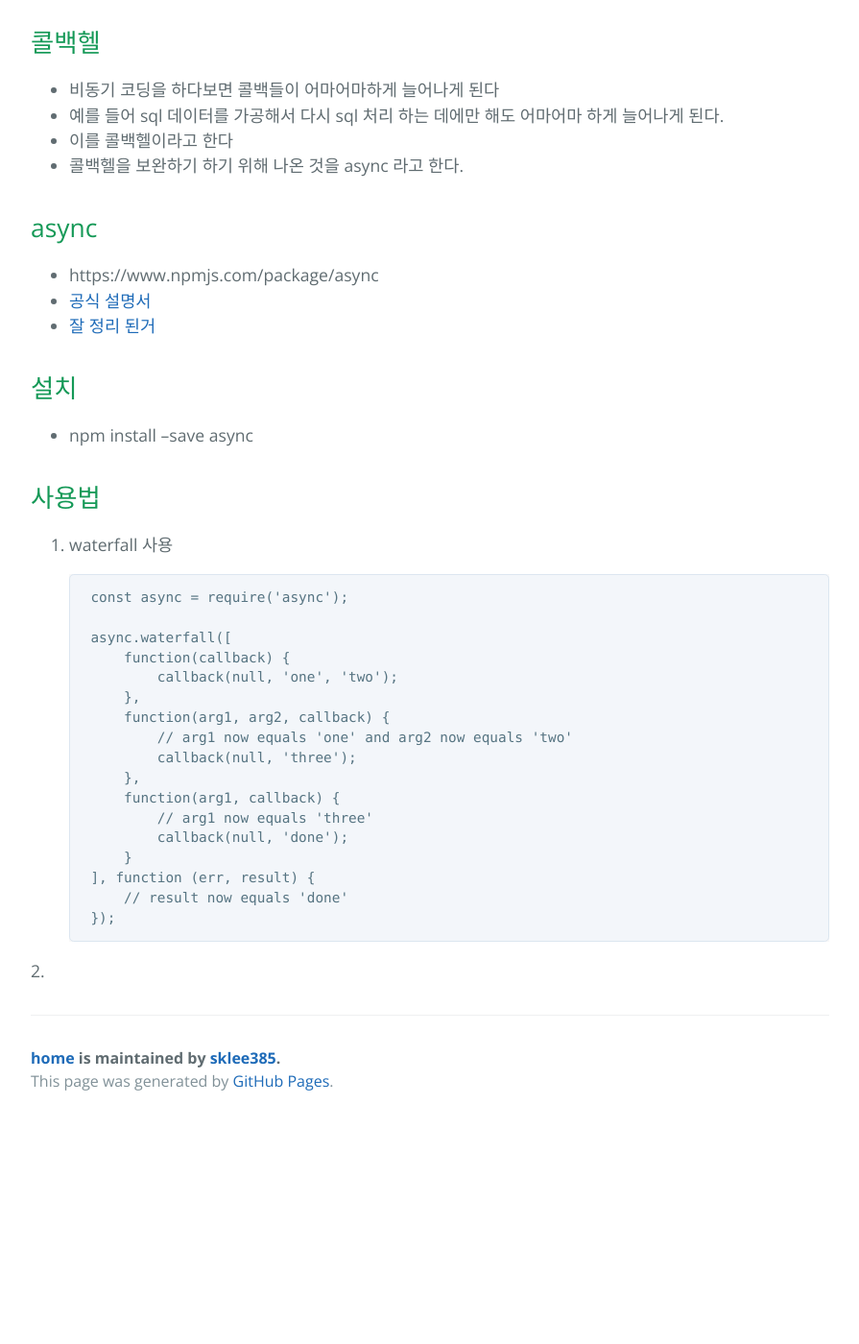
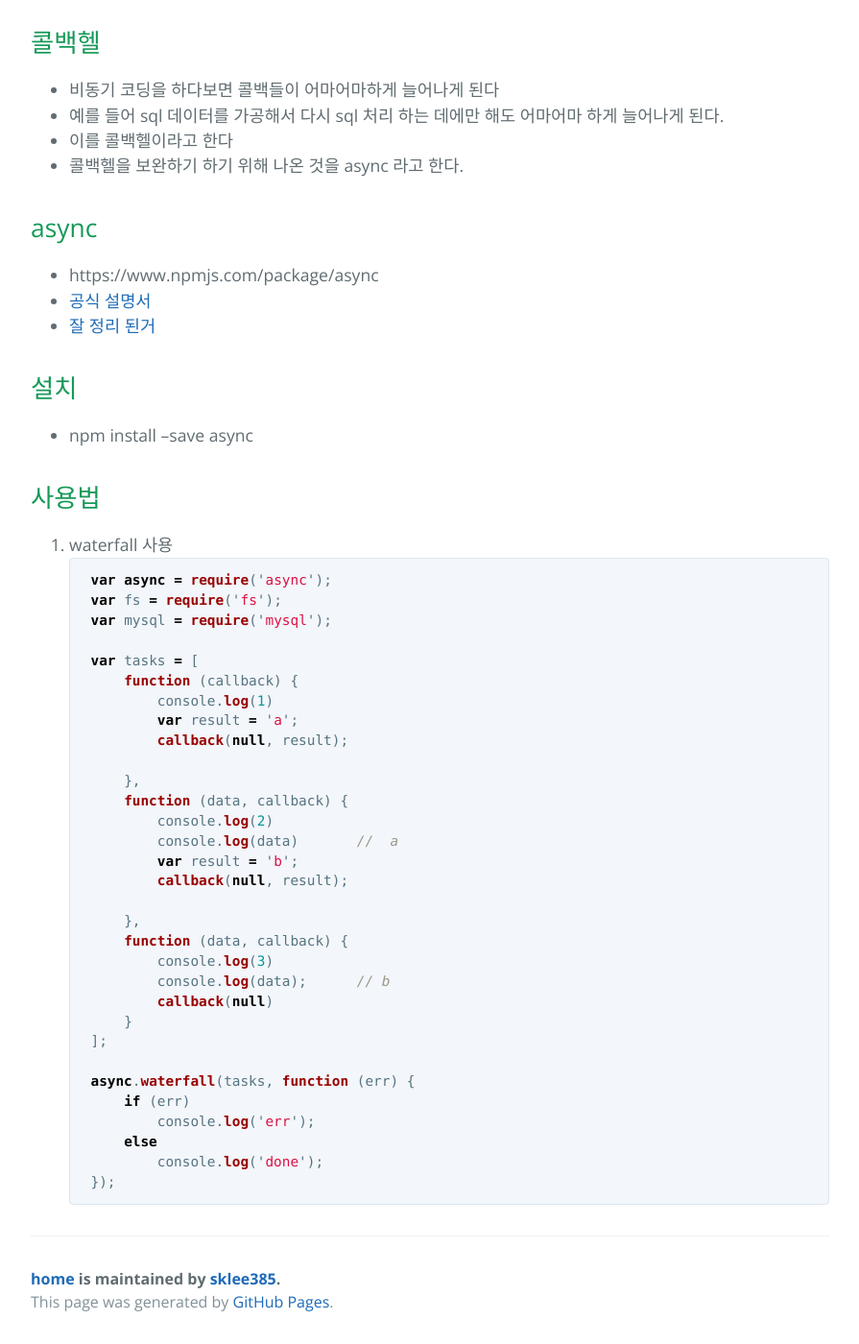
Before and after one commit to sklee385/home, a Jekyll site: the page built from md/nodejs/callbackhell.md, in a window 1280 px wide and 1400 px high, scrolled down 324 px. Shown: the whole window at 96% size, without its empty margins (192-1087 px from the left). Built offline with Jekyll 4.4.1, drawn with Linux system fonts in a browser that asks for light colours; our own code applies the rules of GitHub Pages for plain Markdown files; before the commit the page ends 1494 px from its top, so only the background shows below that.

Commit message:
콜백 내용 변경

````diff
--- a/md/nodejs/callbackhell.md
+++ b/md/nodejs/callbackhell.md
@@ -14,25 +14,36 @@
 
 ## 사용법
 1. waterfall 사용
+    ```js
+    var async = require('async');
+    var fs = require('fs');
+    var mysql = require('mysql');
 
-    ```
-    const async = require('async');
+    var tasks = [
+        function (callback) {
+            console.log(1)
+            var result = 'a';
+            callback(null, result);
 
-    async.waterfall([
-        function(callback) {
-            callback(null, 'one', 'two');
         },
-        function(arg1, arg2, callback) {
-            // arg1 now equals 'one' and arg2 now equals 'two'
-            callback(null, 'three');
+        function (data, callback) {
+            console.log(2)
+            console.log(data)       //  a
+            var result = 'b';
+            callback(null, result);
+
         },
-        function(arg1, callback) {
-            // arg1 now equals 'three'
-            callback(null, 'done');
+        function (data, callback) {
+            console.log(3)
+            console.log(data);      // b
+            callback(null)
         }
-    ], function (err, result) {
-        // result now equals 'done'
+    ];
+
+    async.waterfall(tasks, function (err) {
+        if (err)
+            console.log('err');
+        else
+            console.log('done');
     });
     ```
-
-2.
````
